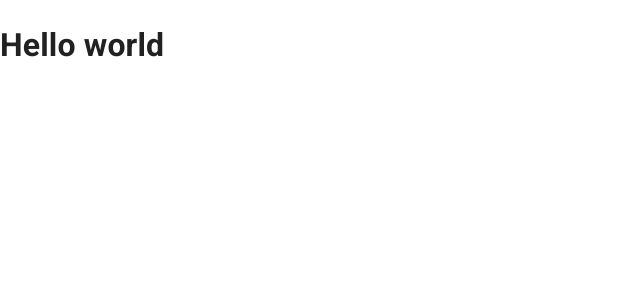
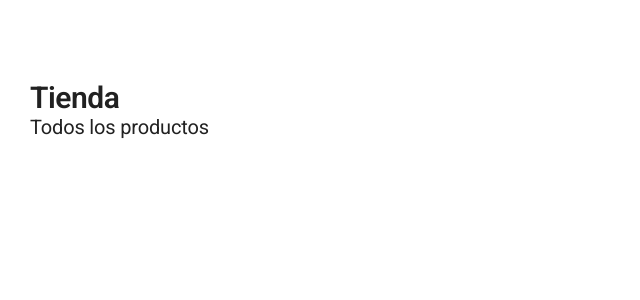
Before and after one commit to martuwilson/tesla-shop-next.js, a Next.js app: page / in a window 1280 px wide. Shown: the top 300 px of the page, without its empty margins (0-640 px from the left). Built offline with nearby package versions, Linux system fonts and the light colour scheme.

Commit message:
Add ShopLayout and Typography components to Home page

```diff
--- /dev/null
+++ b/components/layouts/ShopLayout.tsx
@@ -0,0 +1,49 @@
+import {FC} from 'react'
+import Head from "next/head"
+
+interface HeadProps {
+    children: React.ReactNode,
+    title: string,
+    pageDescription: string,
+    imageFullUrl?: string, // importante para compartir en redes sociales
+}
+
+export const ShopLayout:FC<HeadProps> = ({ children, title, pageDescription, imageFullUrl }) => {
+  return (
+    <>
+        <Head>
+            <title>{title}</title>
+            <meta name='description' content={pageDescription}/>
+
+            <meta name='og:title' content={title}/>
+            <meta name='og:description' content={pageDescription}/>
+
+            {
+                imageFullUrl && (
+                    <>
+                        <meta name='og:image' content={imageFullUrl}/>
+                    </>
+                )
+            }
+        </Head>
+
+        <nav>
+            {/* TODO NAVBAR */}
+        </nav>
+
+        {/* sidebar */}
+
+        <main style={{
+            margin: '80px auto',
+            maxWidth: '1440px',
+            padding: '0px 30px'
+        }}>
+            {children}
+        </main>
+
+        <footer>
+            {/* TODO FOOTER custom */}
+        </footer>
+    </>
+  )
+}
--- /dev/null
+++ b/components/layouts/index.ts
@@ -0,0 +1 @@
+export * from './ShopLayout';
--- a/pages/index.tsx
+++ b/pages/index.tsx
@@ -1,12 +1,12 @@
-
+import { ShopLayout } from "@/components/layouts";
+import { Typography } from "@mui/material";
 
 
 export default function Home() {
   return (
-    <>
-      <h1>
-        Hello world
-      </h1>
-    </>
+    <ShopLayout title="Teslo Shop || Home" pageDescription="Home page">
+      <Typography variant="h1" component='h1'>Tienda</Typography> {/* importante que sea H1 por el SEO */}
+      <Typography variant="h2" sx={{mb:1}}>Todos los productos</Typography>
+    </ShopLayout>
   )
 }
```
